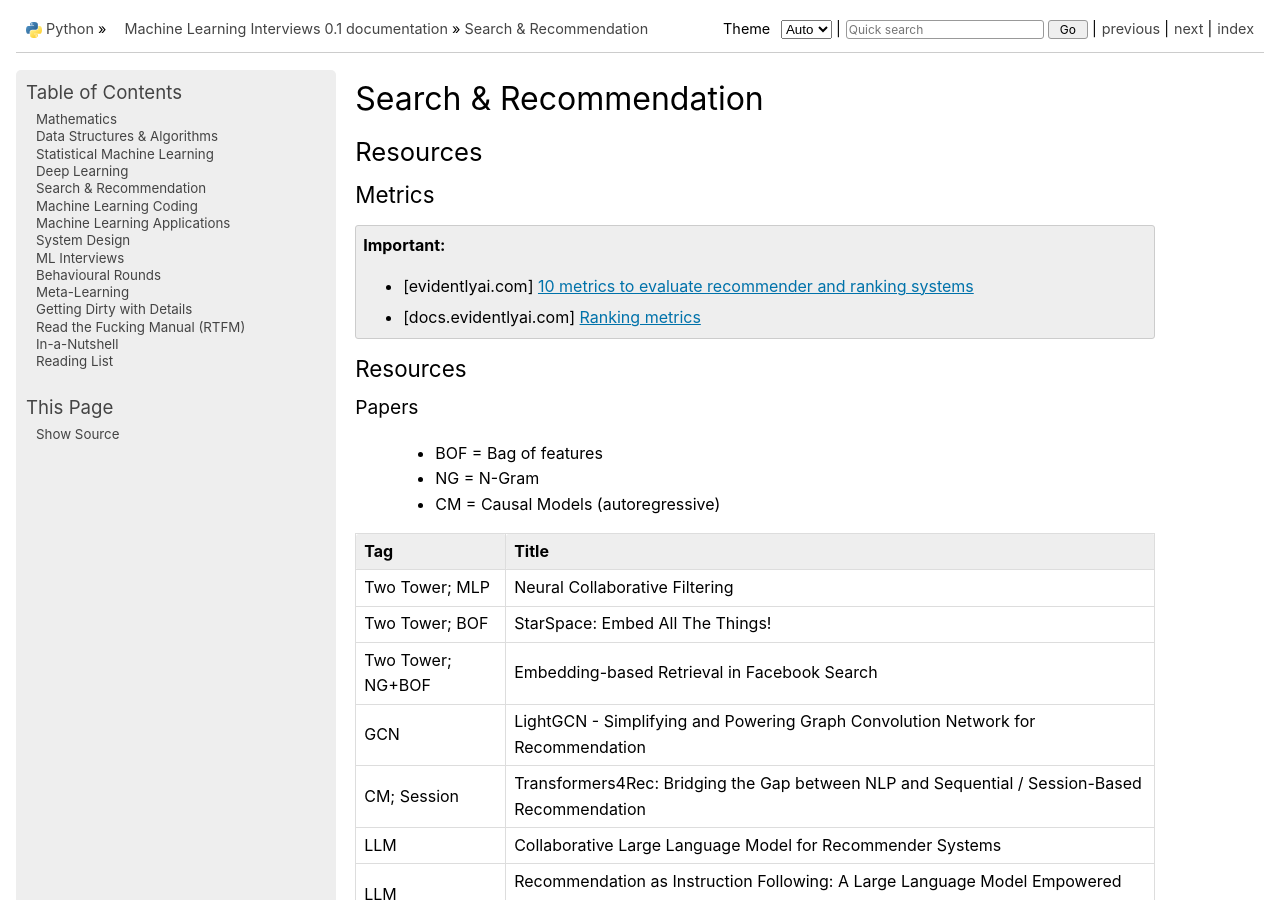
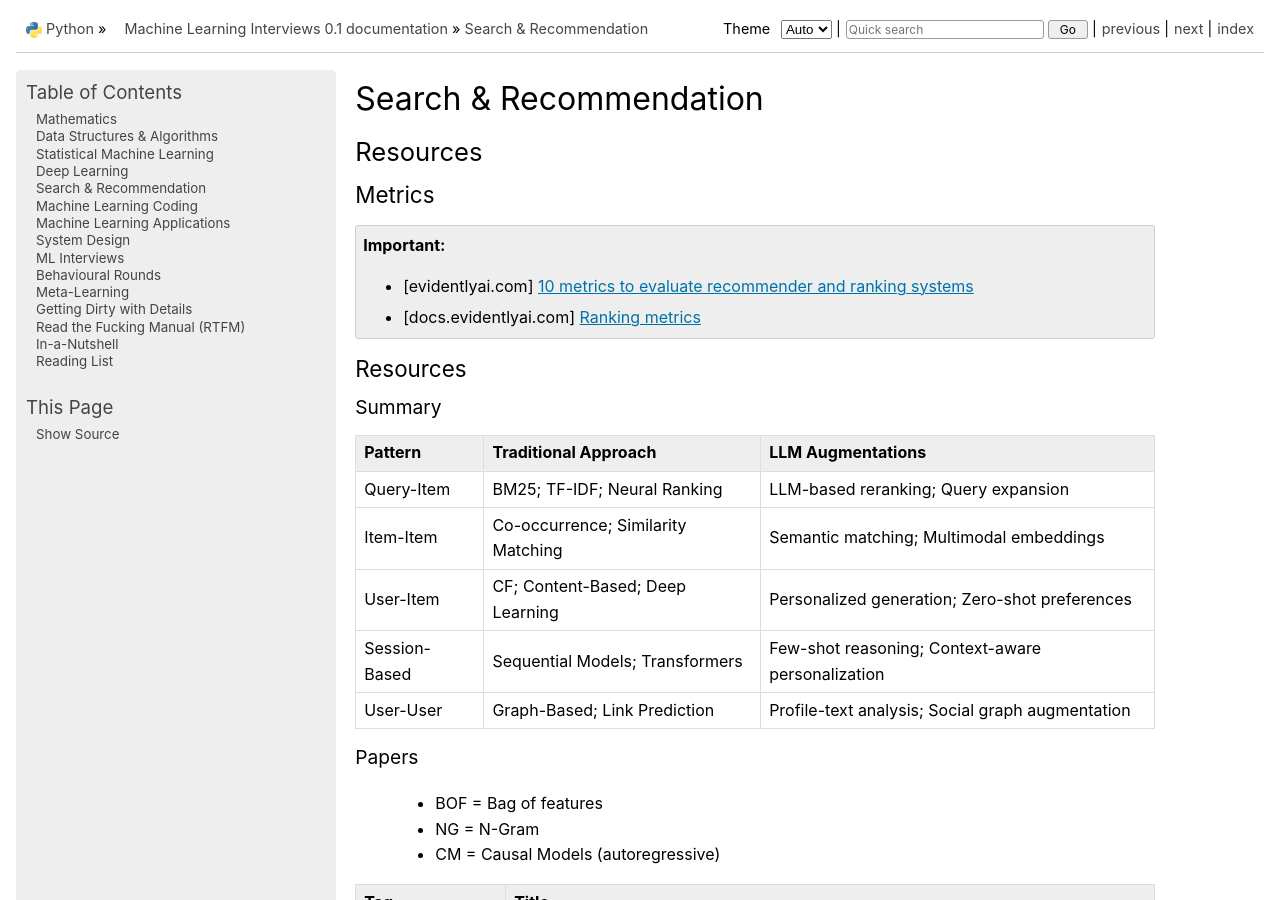
Before and after one commit to uselesstechjunks/leetcode, a Sphinx documentation site: the page built from docs/source/rank.rst, in a window 1280 px wide and 900 px high. Built offline with Sphinx 7.4.7, drawn with Linux system fonts in a browser that asks for light colours.

Commit message:
Update rank.rst

```diff
--- a/docs/source/rank.rst
+++ b/docs/source/rank.rst
@@ -13,6 +13,17 @@ Metrics
 
 Resources
 ====================================================================================
+Summary
+------------------------------------------------------------------------------------
+.. csv-table::
+	:header: "Pattern", "Traditional Approach", "LLM Augmentations"
+	:align: center
+
+		Query-Item, BM25; TF-IDF; Neural Ranking, LLM-based reranking; Query expansion
+		Item-Item, Co-occurrence; Similarity Matching, Semantic matching; Multimodal embeddings
+		User-Item, CF; Content-Based; Deep Learning, Personalized generation; Zero-shot preferences
+		Session-Based, Sequential Models; Transformers, Few-shot reasoning; Context-aware personalization
+		User-User, Graph-Based; Link Prediction, Profile-text analysis; Social graph augmentation
 Papers
 ------------------------------------------------------------------------------------
 	- BOF = Bag of features
```
